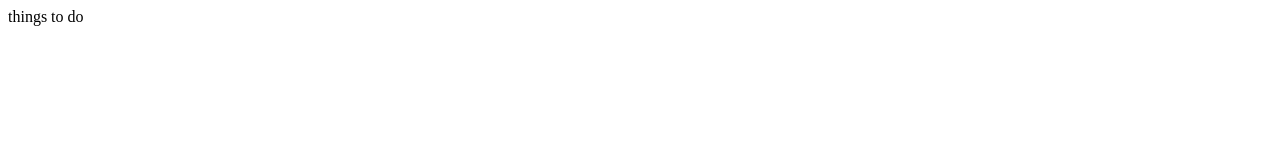
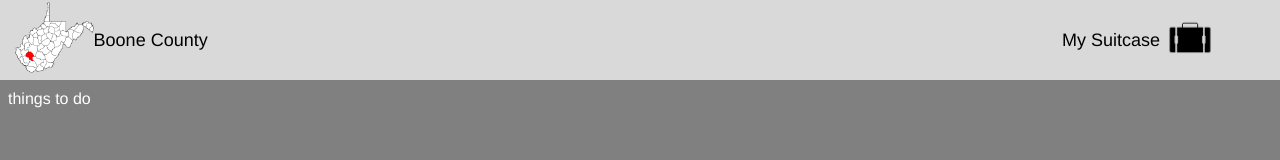
Before and after one commit to NicciSheets/JavaScript-Final, a plain HTML site: page thingsToDo.html in a window 1280 px wide. Drawn offline with Linux system fonts and the light colour scheme.

Commit message:
almost have the nav bar finished but may add a javascript date banner on it later

```diff
--- a/css/styles.css
+++ b/css/styles.css
@@ -1,3 +1,44 @@
 body {
 	font-family: Helvetica;
 }
+.navbar {
+  overflow: hidden;
+  background-color: #e4e4e4e4;
+  position: fixed;
+  top: 0;
+  width: 100%;
+  height: 10%;
+  right: 0px;
+  font-size: 18px;
+  margin-bottom: 2px;
+}
+.navbar a {
+  float: left;
+  display: block;
+  text-align: center;
+  /*padding: 10px 2px;*/
+  text-decoration: none;
+  position: absolute;
+  top: 50%;
+  transform: translateY(-50%);
+  position: relative;
+  color: black;
+}
+a.navbarSuitcase {
+	float: right;
+}
+img.booneIcon {
+	height: 70px;
+	margin-left: 15px;
+}
+img.suitcaseIcon {
+	height: 60px;
+	margin-right: 60px;
+}
+.main {
+  margin-top: 90px;
+}
+body {
+  background-color: #808080;
+  color: white;
+}
--- a/thingsToDo.html
+++ b/thingsToDo.html
@@ -1 +1,22 @@
-things to do
+<!DOCTYPE html>
+<head>
+<title>Boone County, WV</title>
+<meta name="viewport" content="width=device-width, initial-scale=1">
+<link href="css/styles.css" type="text/css" rel="stylesheet">
+<style>
+
+</style>
+</head>
+
+<body>
+  <div class="navbar">
+    <a href="landing_page.html"><img src="images/booneIcon.png" class="booneIcon"></a>
+    <a href="landing_page.html">Boone County</a>
+    <a href="suitcase.html" class="navbarSuitcase"><img src="images/suitcaseIcon.png" class="suitcaseIcon"></a>
+    <a href="suitcase.html" class="navbarSuitcase">My Suitcase</a>
+  </div>
+
+  <div class="main">
+    <p>things to do</p>
+  </div>
+</body>
```
Also changed, not shown: suitcase.html (added, +1 -0 lines), images/Boone_icon.webp (deleted), images/booneIcon.png (added), images/suitcaseIcon.png (added).
